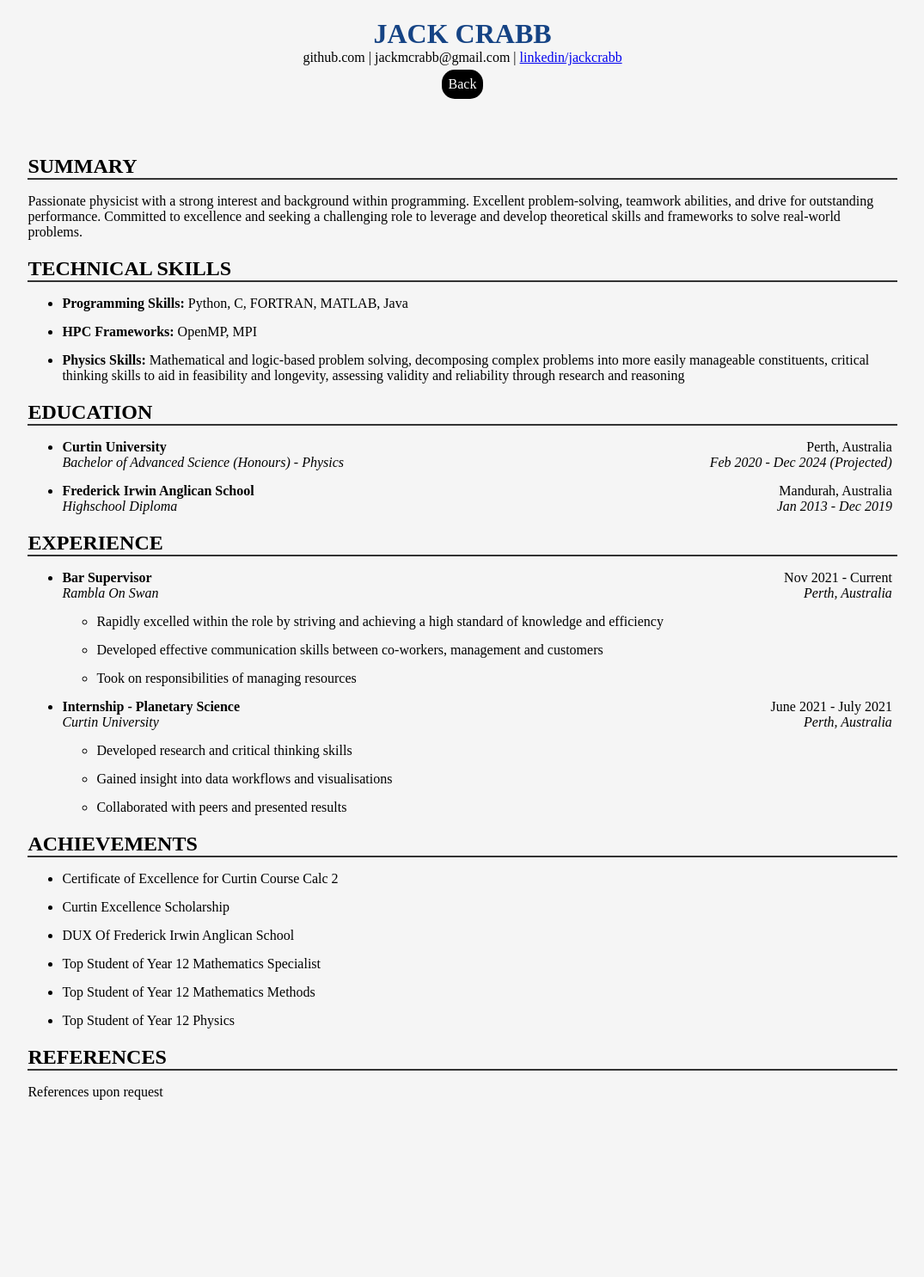
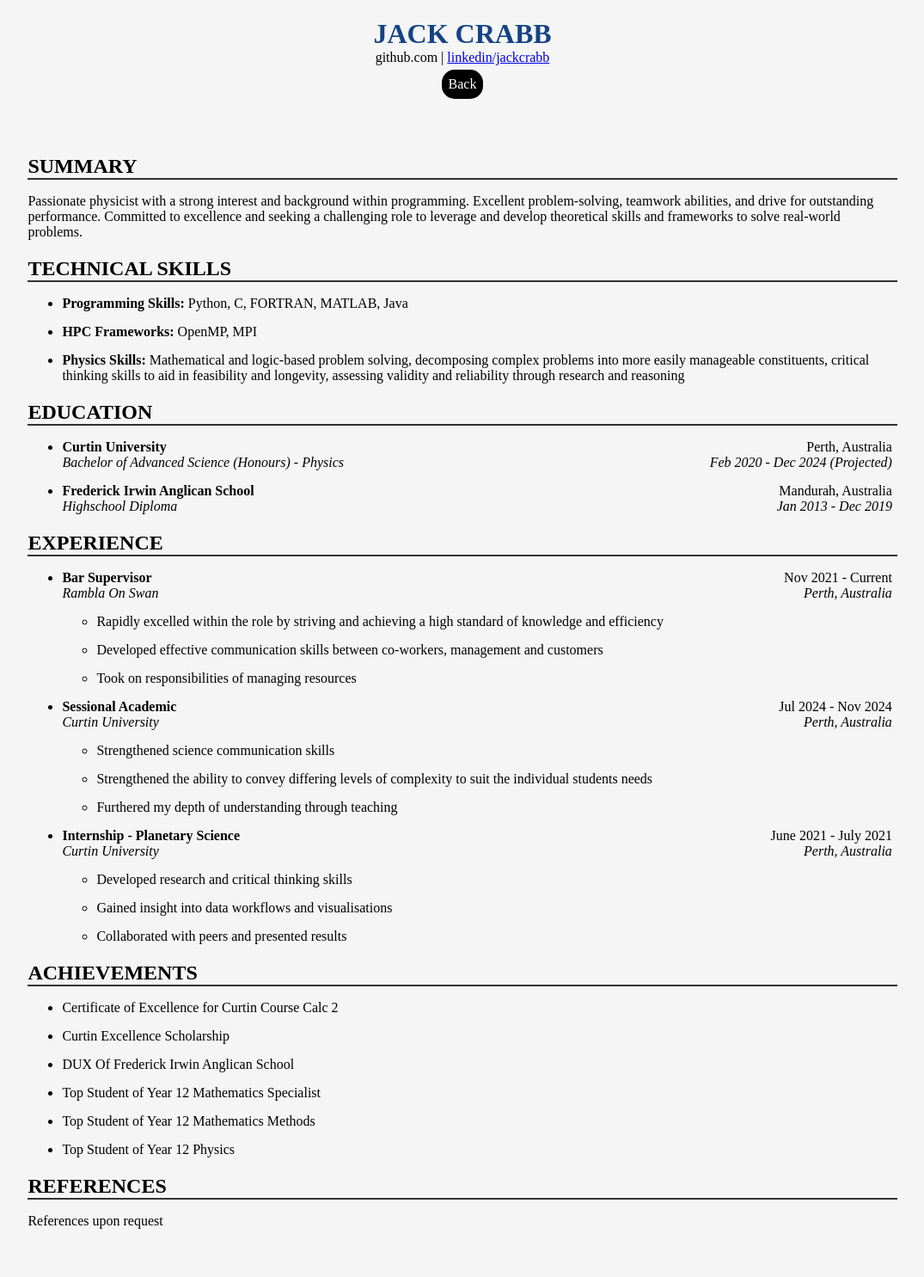
Before and after one commit to colddogwater/colddogwater.github.io, a Jekyll site: the page resume/index.html, which Jekyll copies as it is, in a window 1280 px wide. Shown: the whole page at 86% size, without its empty margins (102-1177 px from the left). Built offline with Jekyll 4.4.1, drawn with Linux system fonts in a browser that asks for light colours; before the commit the page ends 1335 px from its top, so only the background shows below that.

```diff
--- a/resume/index.html
+++ b/resume/index.html
@@ -11,7 +11,7 @@
 
     <h1>Jack Crabb</h1>
     <div class="under-title">
-        <span>github.com | jackmcrabb@gmail.com | <a href="http://www.linkedin.com/in/jack-crabb-639576212/">linkedin/jackcrabb</a></span>
+        <span>github.com | <a href="http://www.linkedin.com/in/jack-crabb-639576212/">linkedin/jackcrabb</a></span>
     </div>
     <div class="button">
         <a href="../index.html"> Back </a>
@@ -101,6 +101,27 @@
             </li>
             <li>
                 <div class="top">
+                    <span class="halves"><strong>Sessional Academic </strong></span>
+                    <span class="halves"><p class="rich-point-right">Jul 2024 - Nov 2024</span>
+                </div>
+                <div class="top">
+                    <span class="halves"><em>Curtin University</em></span>
+                    <span class="halves"><p class="rich-point-right"><em>Perth, Australia</em></p></span>
+                </div>
+                <ul>
+                    <li>
+                        Strengthened science communication skills
+                    </li>
+                    <li>
+                        Strengthened the ability to convey differing levels of complexity to suit the individual students needs
+                    </li>
+                    <li>
+                        Furthered my depth of understanding through teaching
+                    </li>
+                </ul>
+            </li>
+            <li>
+                <div class="top">
                     <span class="halves"><strong>Internship - Planetary Science </strong></span>
                     <span class="halves"><p class="rich-point-right">June 2021 - July 2021</p></span>
                 </div>
```
Also changed, not shown: _posts/2024-08-09-radio-astronomy-update.md (+2 -2 lines).
